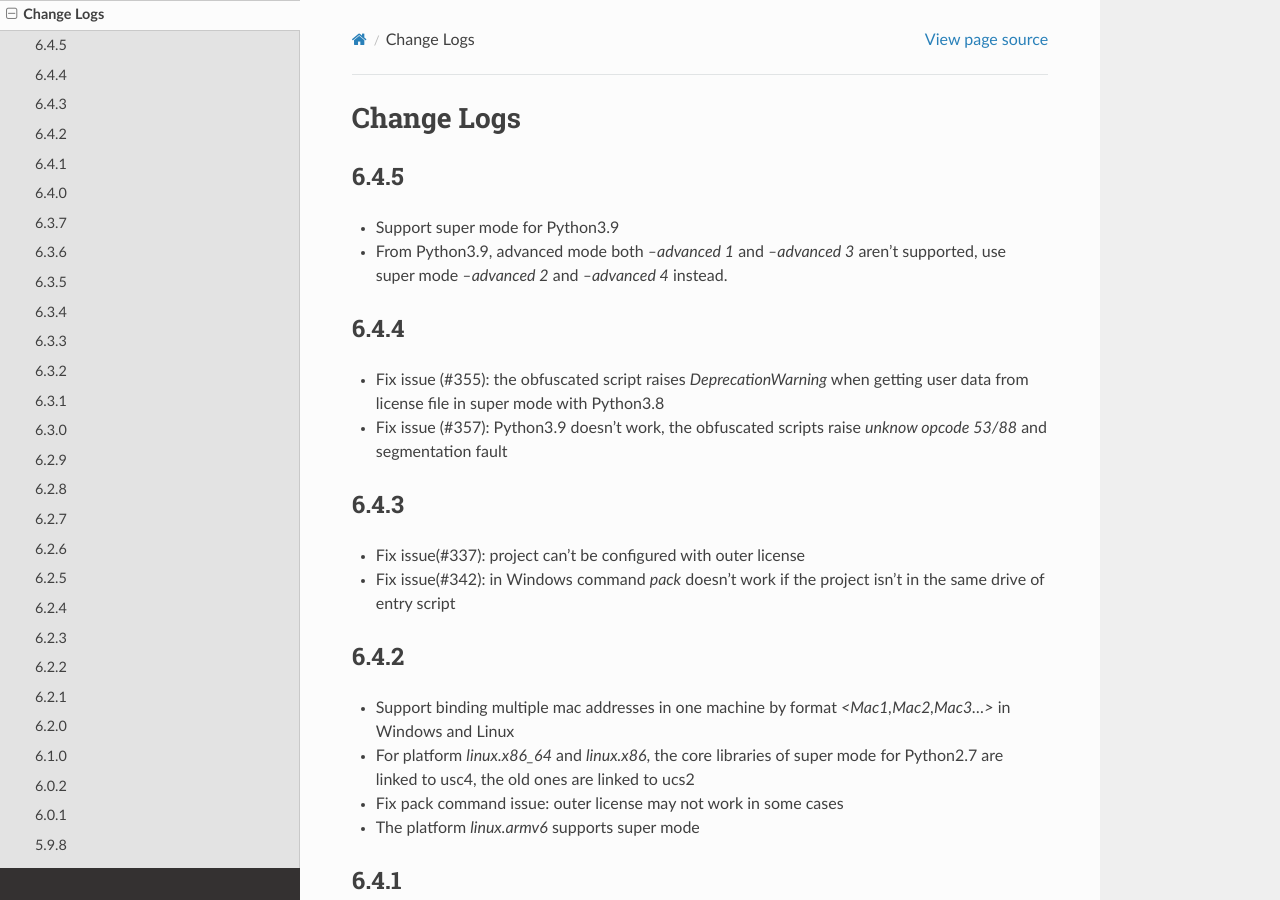
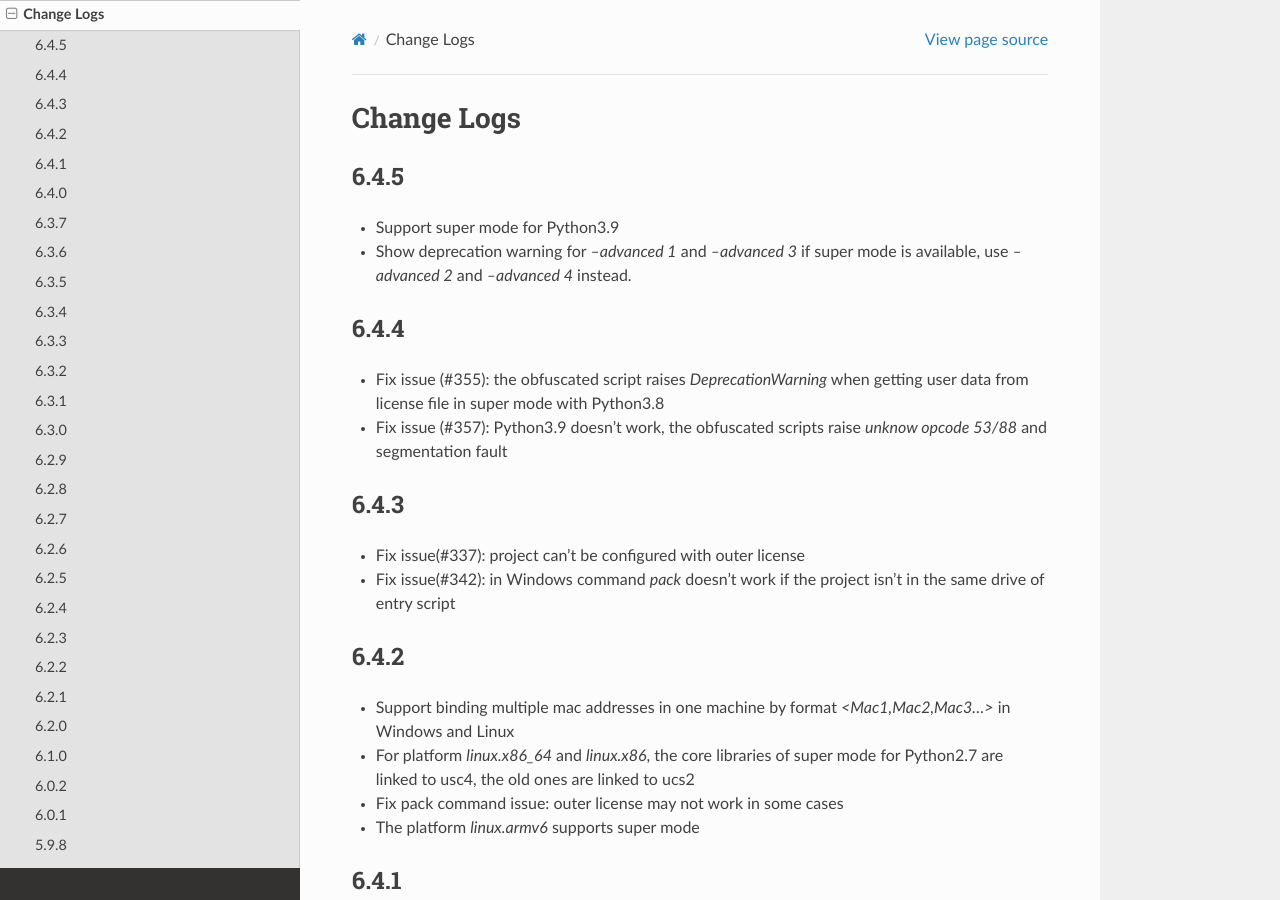
Before and after one commit to dashingsoft/pyarmor, a Sphinx documentation site: the page built from docs/change-logs.rst, in a window 1280 px wide and 900 px high. Built offline with Sphinx 7.4.7 and the Read the Docs theme 2.0.0, drawn with Linux system fonts in a browser that asks for light colours.

Commit message:
Refine change log

```diff
--- a/docs/change-logs.rst
+++ b/docs/change-logs.rst
@@ -6,9 +6,8 @@ Change Logs
 6.4.5
 -----
 * Support super mode for Python3.9
-* From Python3.9, advanced mode both `--advanced 1` and `--advanced 3`
-  aren't supported, use super mode `--advanced 2` and `--advanced 4`
-  instead.
+* Show deprecation warning for `--advanced 1` and `--advanced 3` if super mode
+  is available, use `--advanced 2` and `--advanced 4` instead.
 
 6.4.4
 -----
```
